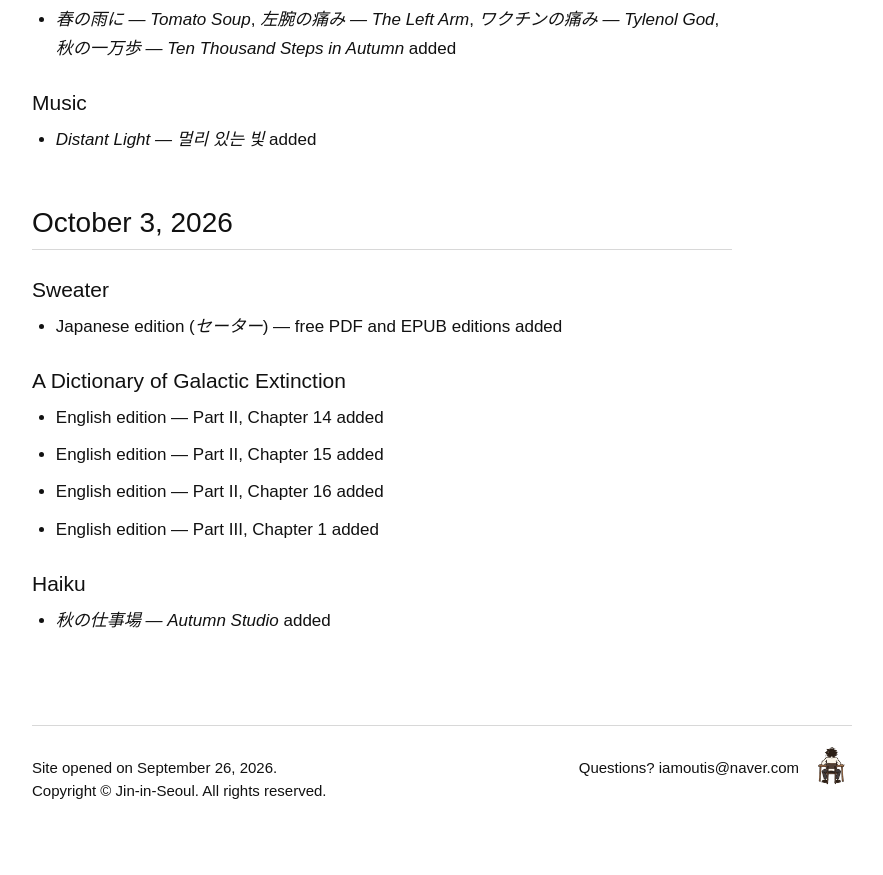
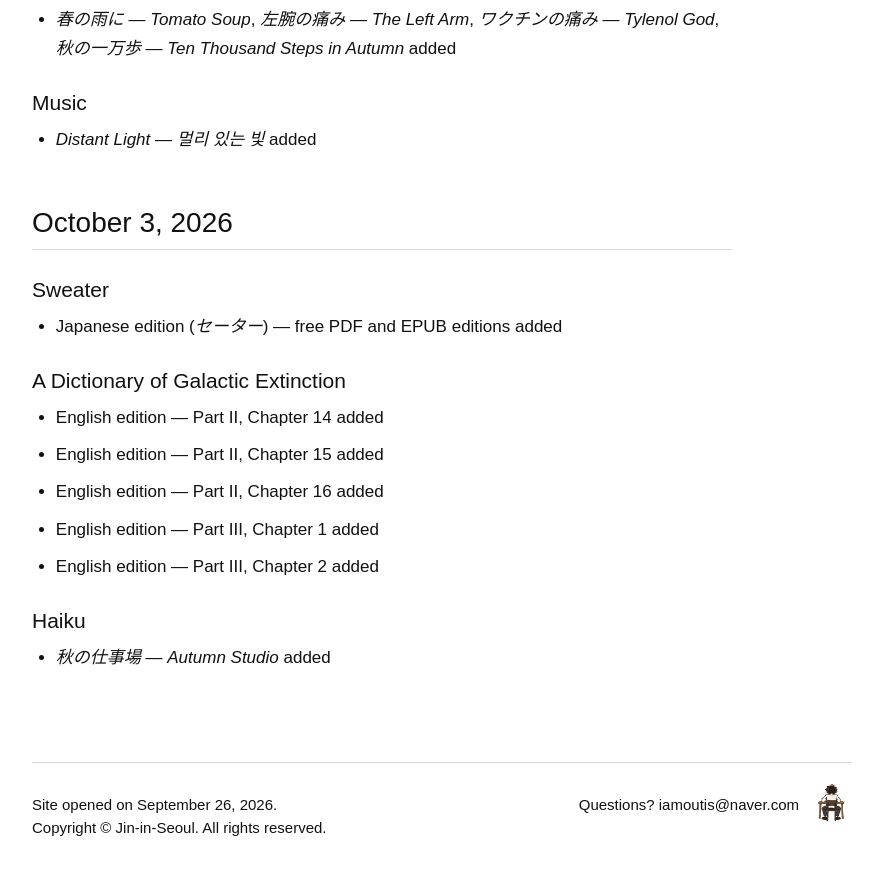
Before and after one commit to Jin-in-Seoul/Jin-in-Seoul, a Jekyll site: the page built from publication-log/index.html, in a window 1280 px wide and 900 px high, scrolled down 2876 px. Shown: the top 875 px of the window, without its empty margins (198-1081 px from the left). Built offline with Jekyll 4.4.1, drawn with Linux system fonts in a browser that asks for light colours.

Commit message:
Update publication log for English Part III chapter 2

```diff
--- a/publication-log/index.html
+++ b/publication-log/index.html
@@ -162,6 +162,7 @@
           <li>English edition — Part II, Chapter 15 added</li>
           <li>English edition — Part II, Chapter 16 added</li>
           <li>English edition — Part III, Chapter 1 added</li>
+          <li>English edition — Part III, Chapter 2 added</li>
         </ul>
 
         <h3>Haiku</h3>
```
